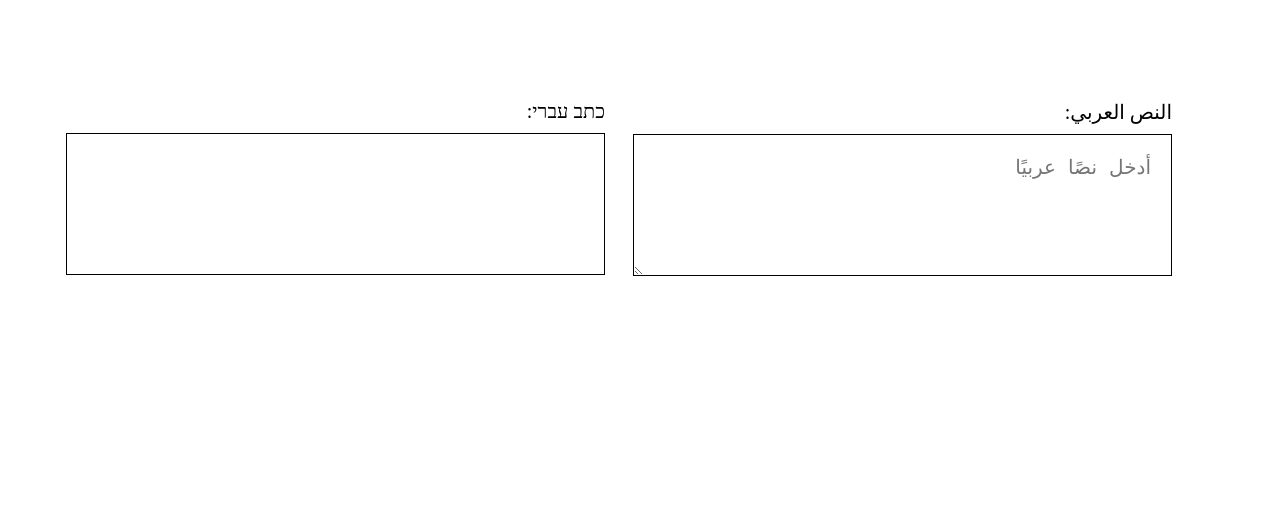
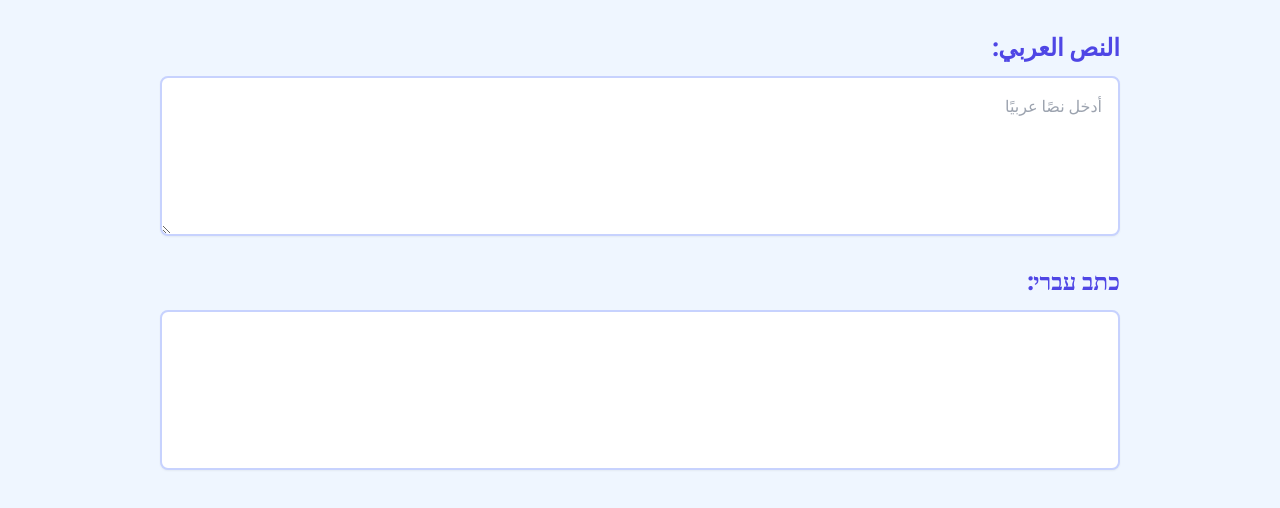
Before and after one commit to github-ramdas/arheb, a plain HTML site: page index.html in a window 1280 px wide. Drawn offline with nearby package versions, Linux system fonts and the light colour scheme.

Commit message:
version 1.0.1

```diff
--- a/index.html
+++ b/index.html
@@ -2,21 +2,23 @@
 <html lang="en">
 <head>
     <meta charset="UTF-8">
-    <title>Multi-language Input Sync</title>
+    <title>Arheb</title>
     <link rel="stylesheet" type="text/css" href="style.css">
     <script src="script.js" defer></script>
+    <meta name="viewport" content="width=device-width, initial-scale=1.0">
+    <script src="https://cdn.tailwindcss.com"></script>
 </head>
-<body>
-    <section class="fields">
+<body class="bg-blue-50">
+
+    <section class="p-4 md:p-8 max-w-screen-lg mx-auto">
+      <div class="mb-6">
+        <label for="arabicInput" class="block text-xl md:text-2xl font-semibold text-indigo-600 mb-3">النص العربي:</label>
+        <textarea id="arabicInput" class="w-full h-40 p-4 border-2 border-indigo-200 rounded-lg shadow-sm focus:outline-none focus:ring-2 focus:ring-indigo-300 focus:border-indigo-300" placeholder="أدخل نصًا عربيًا" dir="rtl"></textarea>
+      </div>
       <div>
-      <label for="arabicInput">النص العربي:</label>
-      <textarea id="arabicInput" placeholder="أدخل نصًا عربيًا" dir ="rtl"></textarea>
-    </div>
-    <div>
-      <label for="hebrewInput">כתב עברי:</label>
-      <div id="hebrewInput" dir ="rtl"></div>
-    </div>
-
-</section>
+        <label for="hebrewInput" class="block text-xl md:text-2xl font-semibold text-indigo-600 mb-3">כתב עברי:</label>
+        <div id="hebrewInput" class="w-full h-40 p-4 border-2 border-indigo-200 rounded-lg shadow-sm focus:outline-none focus:ring-2 focus:ring-indigo-300 focus:border-indigo-300 bg-white" dir="rtl"></div>
+      </div>
+    </section>
 </body>
 </html>
--- a/style.css
+++ b/style.css
@@ -1,33 +1,5 @@
-.fields{
-  display: flex;
-  column-gap: 70px;
-  margin: 100px;
+@import url('https://fonts.googleapis.com/css2?family=Merriweather&display=swap');
+body {
+    font-family: 'Merriweather', serif;
+    direction: rtl;
 }
-
-.fields textarea, #hebrewInput{
-  font-size: 20px;
-  padding:20px;
-  width: 100%!important;
-  border: 1px solid black;
-  min-height: 100px;
-
-}
-
-#hebrewInput{
-  height: auto;
-
-}
-
-.fields div{
-  display: flex;
-  flex-direction: column;
-  width:50%;
-}
-.fields label{
-  font-size: 20px;
-  margin-bottom: 10px;
-}
-
-body {
-  direction: rtl;
-}
```
